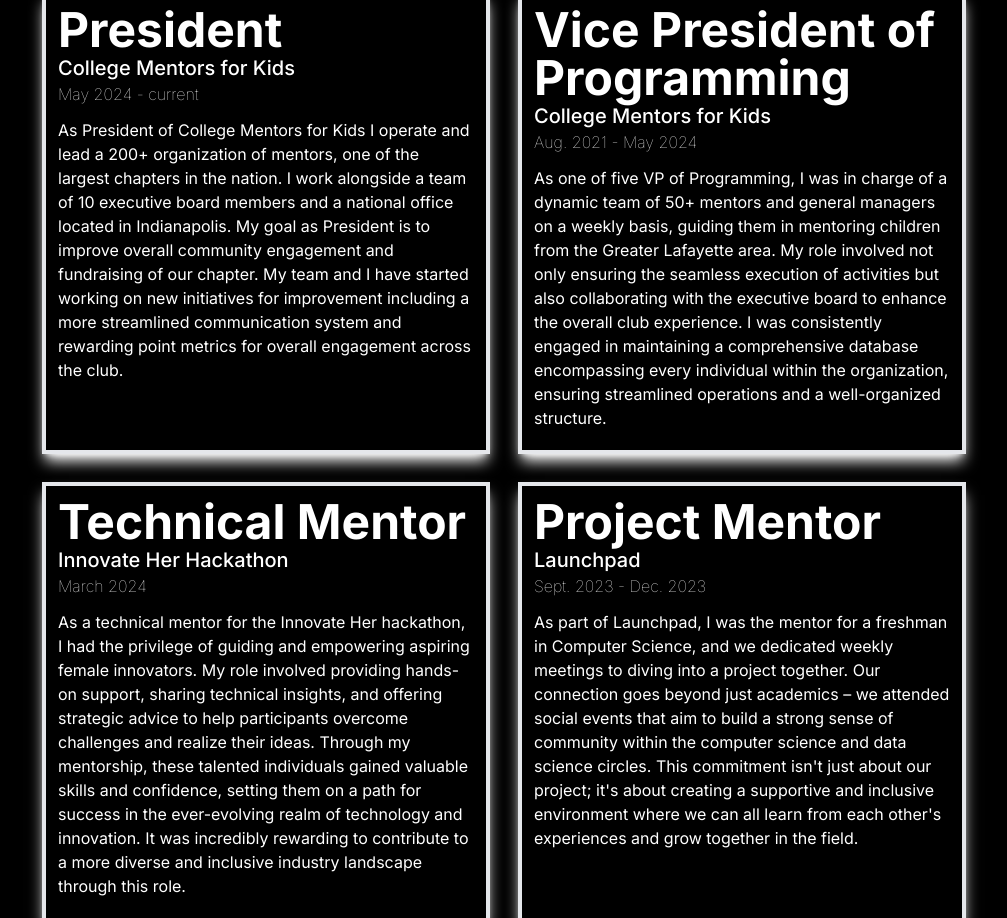
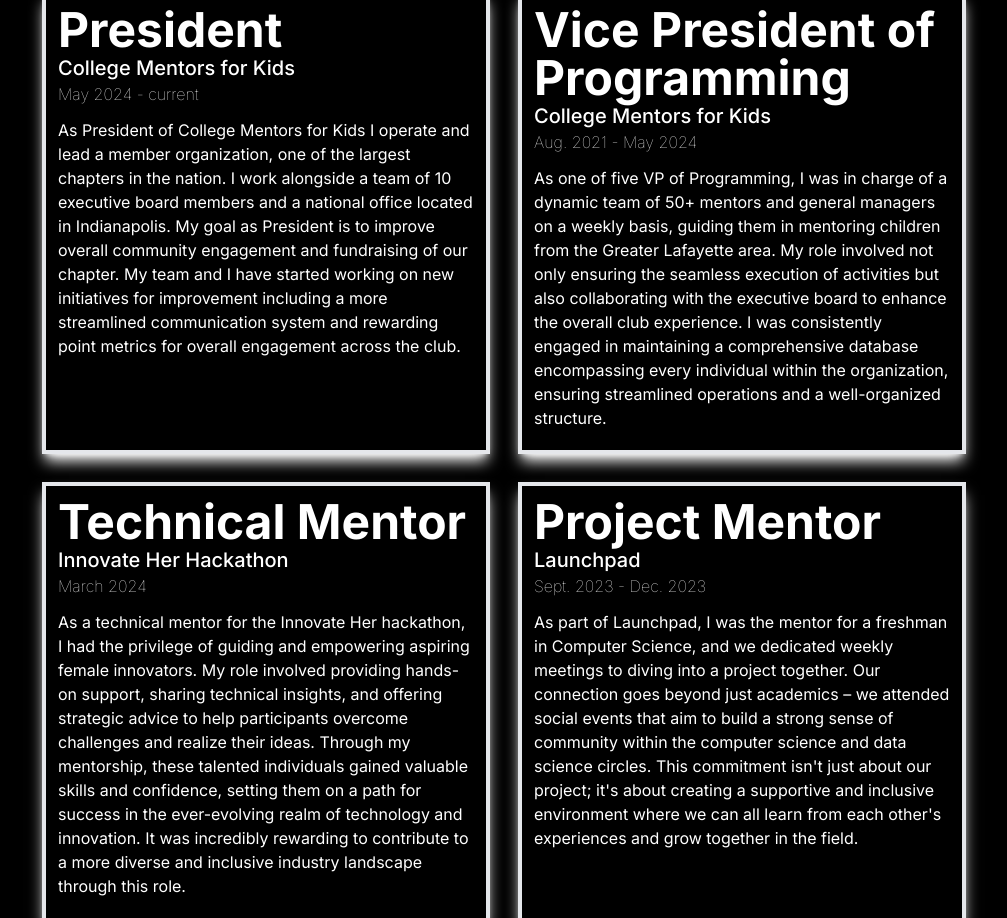
Before and after one commit to bkinaan/bkinaan.github.io, a Next.js app: page / in a window 1280 px wide. Shown: the part 4184-5102 px from the top of the page, without its empty margins (136-1143 px from the left). Built offline with nearby package versions, Linux system fonts and the light colour scheme; a web font is replaced by a local one.

Commit message:
fixed some weird wording

```diff
--- a/src/app/components/involvements-list.tsx
+++ b/src/app/components/involvements-list.tsx
@@ -6,7 +6,7 @@ export default function Involvements() {
     company: "College Mentors for Kids",
     time: "May 2024 - current",
     description:
-      "As President of College Mentors for Kids I operate and lead a 200+ organization of mentors, one of the largest chapters in the nation. I work alongside a team of 10 executive board members and a national office located in Indianapolis. My goal as President is to improve overall community engagement and fundraising of our chapter. My team and I have started working on new initiatives for improvement including a more streamlined communication system and rewarding point metrics for overall engagement across the club.",
+      "As President of College Mentors for Kids I operate and lead a member organization, one of the largest chapters in the nation. I work alongside a team of 10 executive board members and a national office located in Indianapolis. My goal as President is to improve overall community engagement and fundraising of our chapter. My team and I have started working on new initiatives for improvement including a more streamlined communication system and rewarding point metrics for overall engagement across the club.",
     link: "https://collegementors.org",
     pos: "tl",
   };
```
